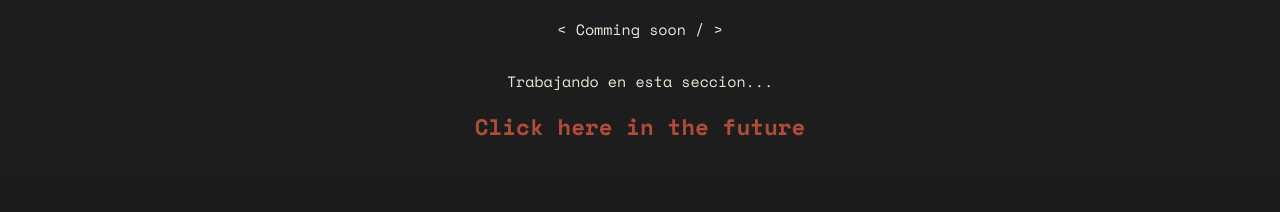
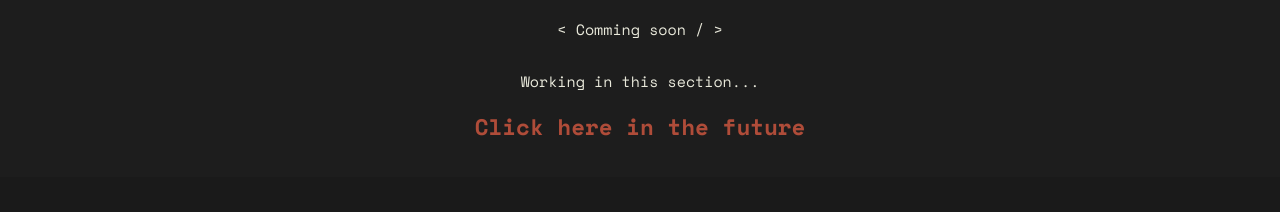
Before and after one commit to iLuisOlivares/Portfolio-2023, a React (Create React App) app: page / in a window 1280 px wide. Shown: the part 1703-1915 px from the top of the page. Built offline with nearby package versions, Linux system fonts and the light colour scheme.

Commit message:
⭐️ Update favicon

```diff
--- a/public/index.html
+++ b/public/index.html
@@ -13,6 +13,7 @@
       user's mobile device or desktop. See https://developers.google.com/web/fundamentals/web-app-manifest/
     -->
   <link rel="manifest" href="%PUBLIC_URL%/manifest.json" />
+  <link rel="stylesheet" href="https://cdnjs.cloudflare.com/ajax/libs/animate.css/4.1.1/animate.min.css" />
   <script src="https://kit.fontawesome.com/982f3bb3ad.js" crossorigin="anonymous"></script>
   <!--
       Notice the use of %PUBLIC_URL% in the tags above.
--- a/src/components/Projects/index.jsx
+++ b/src/components/Projects/index.jsx
@@ -31,7 +31,7 @@ export const Projects = () => {
             <ProjectsContainer>
                 <H2>Projects</H2>
                 <P>{content}</P>
-                <P>Trabajando en esta seccion... <H2 href="">Click here in the future</H2> </P>
+                <P>Working in this section... <H2 href="">Click here in the future</H2> </P>
             </ProjectsContainer>
 
         </ProjectsSection >
```
Also changed, not shown: 2 other files (tests, documents, lock files or other folders).
